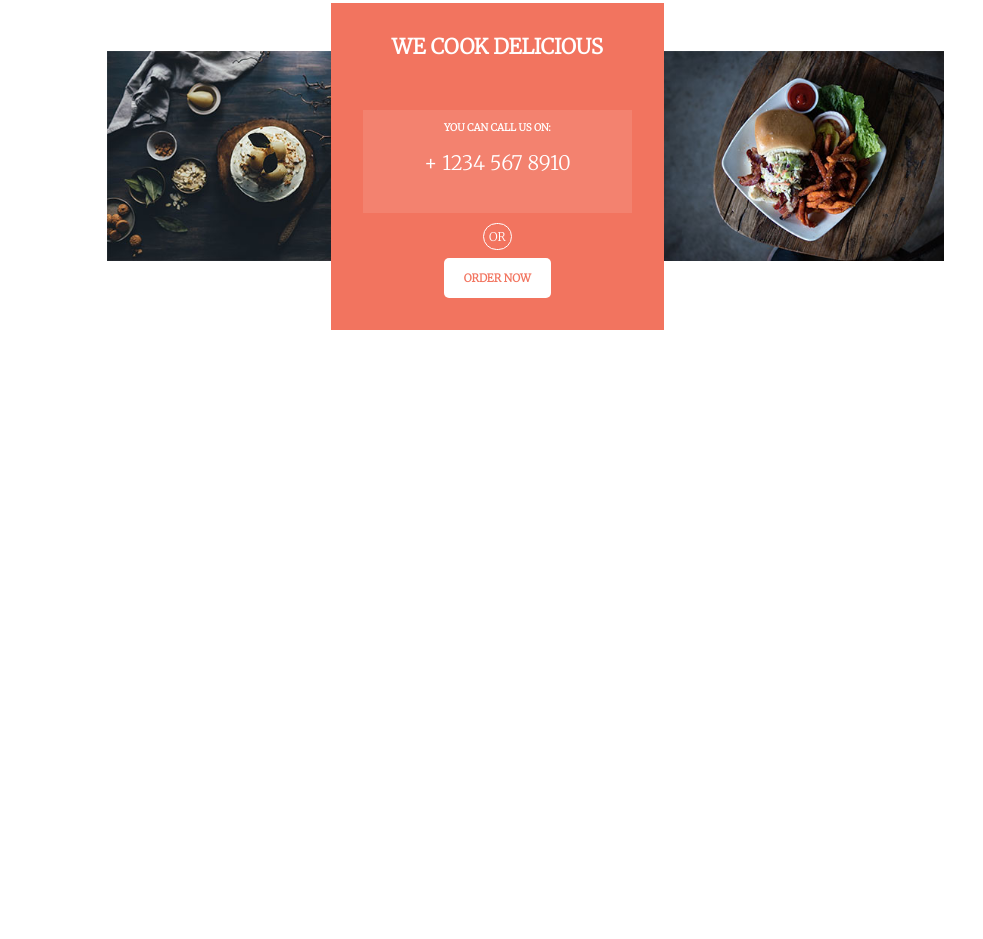
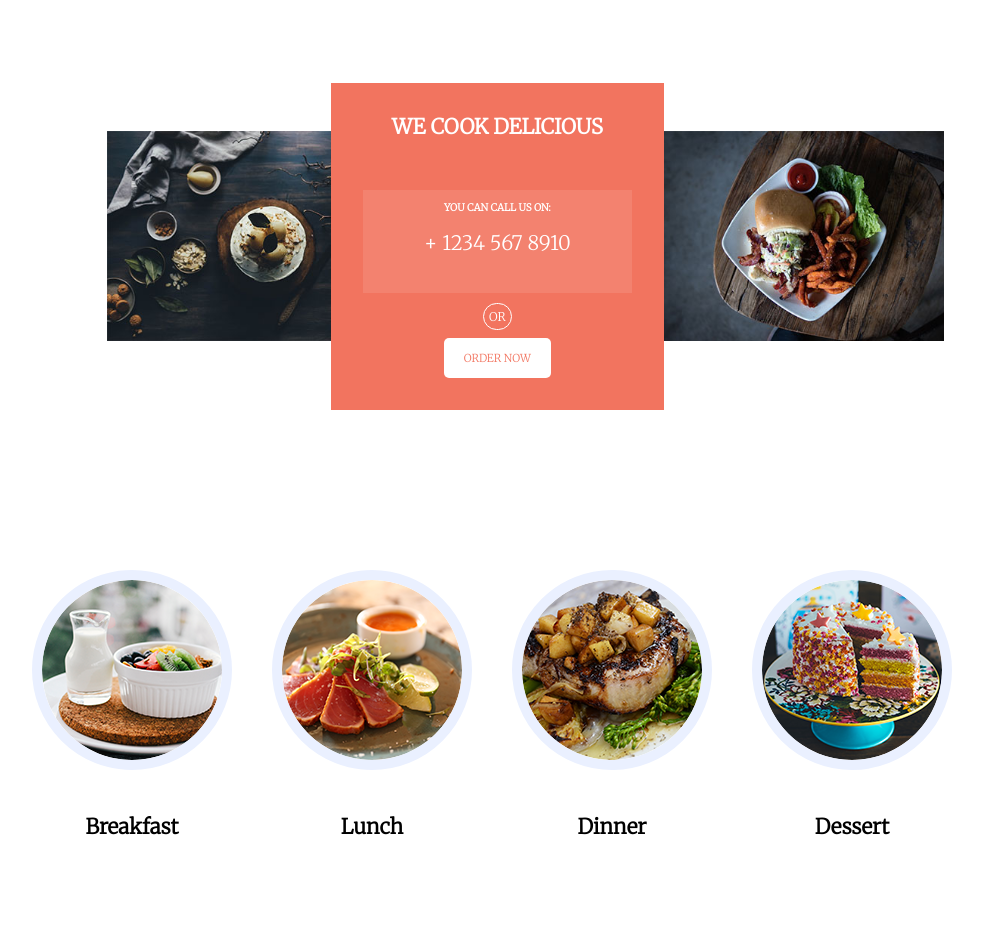
Before and after one commit to MeHigh22/Yassin-Mihai-Victory, a website: page index.html in a window 1280 px wide. Shown: the part 934-1873 px from the top of the page, without its empty margins (148-1131 px from the left). Before the commit the page ends 1424 px from the top, so only its background shows below. Drawn offline with nearby package versions, Linux system fonts and the light colour scheme.

Commit message:
Commit Menu

```diff
--- a/index.html
+++ b/index.html
@@ -71,7 +71,7 @@
           </div>
           <div class="col-md-4 text-center">
             <div class="cook">
-                <h3>WE COOK DELICIOUS</h3>
+              <h3>WE COOK DELICIOUS</h3>
               <div class="contact pl-3 pr-3">
                 <p>You can call us on:</p>
                 <h5>+ 1234 567 8910</h5>
@@ -88,6 +88,44 @@
         </div>
       </div>
     </section>
+
+    <section class="menus">
+      <div class="container w-75">
+        <div class="row">
+          <div class="col-md-3 col-sm-6 col-xs-12">
+            <div class="menu-element text-center">
+              <a href="menu.html">
+                <img src="/public/images/cook_breakfast.png" alt="">
+                <p>Breakfast</p>
+              </a>
+            </div>
+          </div>
+          <div class="col-md-3 col-sm-6 col-xs-12">
+            <div class="menu-element text-center">
+              <a href="menu.html">
+                <img src="/public/images/cook_lunch.png" alt="">
+                <p>Lunch</p>
+              </a>
+            </div>
+          </div>
+          <div class="col-md-3 col-sm-6 col-xs-12">
+            <div class="menu-element text-center">
+              <a href="menu.html">
+                <img src="/public/images/cook_dinner.png" alt="">
+                <p>Dinner</p>
+              </a>
+            </div>
+          </div>
+          <div class="col-md-3 col-sm-6 col-xs-12">
+            <div class="menu-element text-center">
+              <a href="menu.html">
+                <img src="/public/images/cook_dessert.png" alt="">
+                <p>Dessert</p>
+              </a>
+            </div>
+          </div>
+        </div>
+    </section>
   </main>
 
 
--- a/src/sass/modules/_lestroisC.sass
+++ b/src/sass/modules/_lestroisC.sass
@@ -29,7 +29,7 @@
         color: #f2745f
         font-size: 11px
         text-transform: uppercase
-        font-weight: bold
+        font-weight: 300
         border-radius: 5px
         text-decoration: none
         border: none
--- /dev/null
+++ b/src/sass/modules/_menu.sass
@@ -0,0 +1,15 @@
+section
+    padding-bottom: 5em
+
+
+.menu-element
+    a
+        text-decoration: none
+        color: #000
+    p
+        padding-top: 2em
+        font-weight: bold
+        font-size: 1.3em
+    img
+        border: 10px #eaf0ff solid
+        border-radius: 50%
--- a/src/sass/modules/_style.sass
+++ b/src/sass/modules/_style.sass
@@ -1,6 +1,8 @@
 @import ./_navbar.sass
 @import ./_foods.sass
 @import ./_lestroisC.sass
+@import ./menu.sass
+@import ./_booking.sass
 
 *
     margin: 0
```
Also changed, not shown: public/css/app.css, src/sass/modules/_booking.sass (added), 1 other file.
